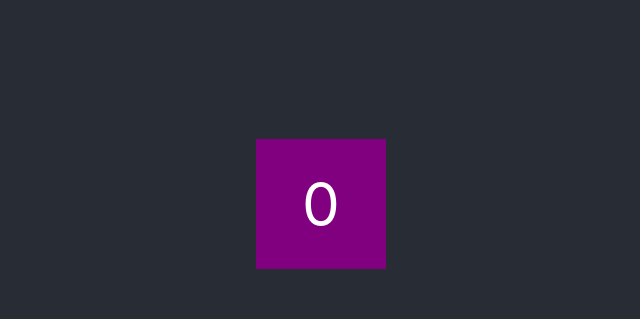
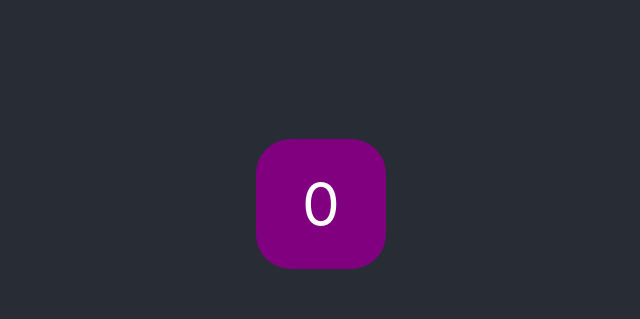
Before and after one commit to zasweted/home-work, a React (Create React App) app: page / in a window 1280 px wide. Shown: the part 880-1199 px from the top of the page, without its empty margins (319-959 px from the left). Built offline with nearby package versions, Linux system fonts and the light colour scheme.

Commit message:
homework

```diff
--- a/src/Components/plius-minus.jsx
+++ b/src/Components/plius-minus.jsx
@@ -26,6 +26,7 @@ function AddRemove(){
                 width: '130px',
                 height: '130px',
                 backgroundColor: 'purple',
+                borderRadius: '35px',
             }}>{count}</p>
             <button onClick={add} style={{
                 marginTop: '50px',
```
